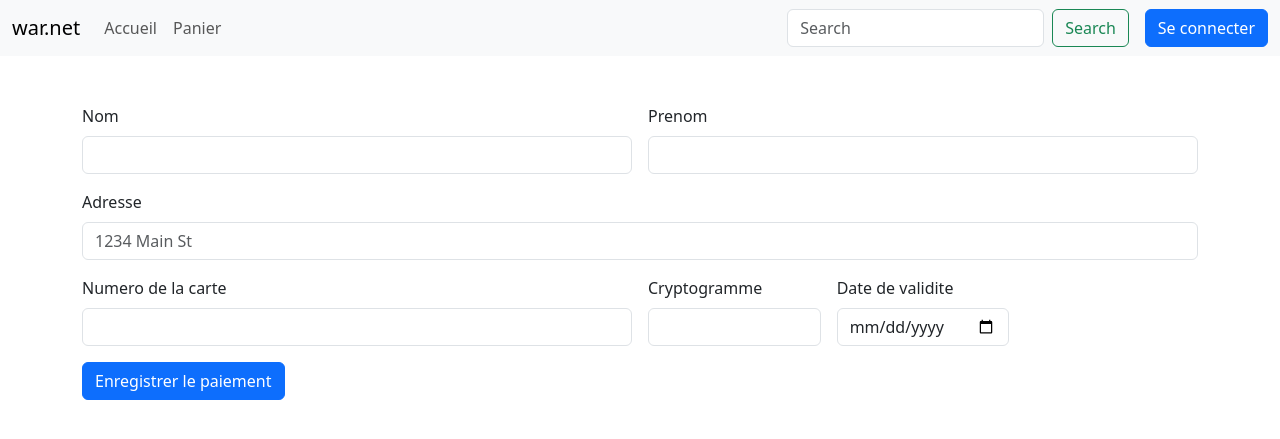
After one commit to Lifzerr/R3.01---Projet-Final, a PHP site: page /paiement.php in a window 1280 px wide. The commit adds this page. Shown: the top 439 px of the page. Run offline with PHP 8.4, Linux system fonts and the light colour scheme; some libraries are stand-ins or nearby versions.

Commit message:
Ajout d'une page de paiement et du formulaire de paiement

```diff
--- /dev/null
+++ b/paiement.php
@@ -0,0 +1,47 @@
+<?php
+    require_once('fonctions.php');
+    session_start();
+    ?>
+
+<!DOCTYPE html>
+<html lang="en">
+<head>
+    <meta charset="UTF-8">
+    <meta name="viewport" content="width=device-width, initial-scale=1.0">
+    <title>Site de vente en ligne</title>
+    <link rel="stylesheet" href="node_modules\bootstrap\dist\css\bootstrap.css">
+</head>
+<body>
+    <?php genererNav(); ?>
+    <div class="container mt-5">
+        <form class="row g-3">
+            <div class="col-md-6">
+                <label for="inputEmail4" class="form-label">Nom</label>
+                <input type="text" class="form-control" id="inputEmail4">
+            </div>
+            <div class="col-md-6">
+                <label for="inputPassword4" class="form-label">Prenom</label>
+                <input type="text" class="form-control" id="inputPassword4">
+            </div>
+            <div class="col-12">
+                <label for="inputAddress" class="form-label">Adresse</label>
+                <input type="text" class="form-control" id="inputAddress" placeholder="1234 Main St">
+            </div>
+            <div class="col-md-6">
+                <label for="inputCity" class="form-label">Numero de la carte</label>
+                <input type="text" class="form-control" id="inputCity" maxlength="16">
+            </div>
+            <div class="col-md-2">
+                <label for="inputZip" class="form-label">Cryptogramme</label>
+                <input type="text" class="form-control" id="inputZip" maxlength="3">
+            </div>
+            <div class="col-md-2">
+                <label for="validity" class="form-label">Date de validite</label>
+                <input type="date" class="form-control" id="validity">
+            </div>
+            <div class="col-12">
+                <button type="submit" class="btn btn-primary">Enregistrer le paiement</button>
+            </div>
+        </form>
+    </div>
+</body>
```
Also changed, not shown: panier.php (+67 -0 lines).
